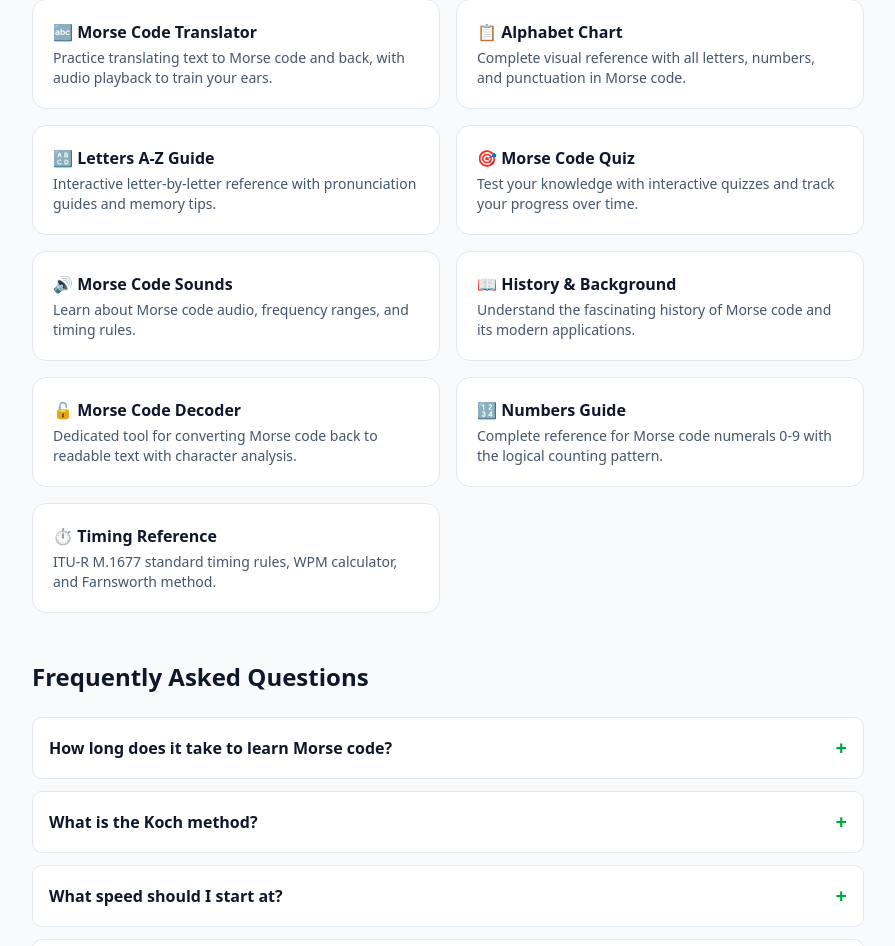
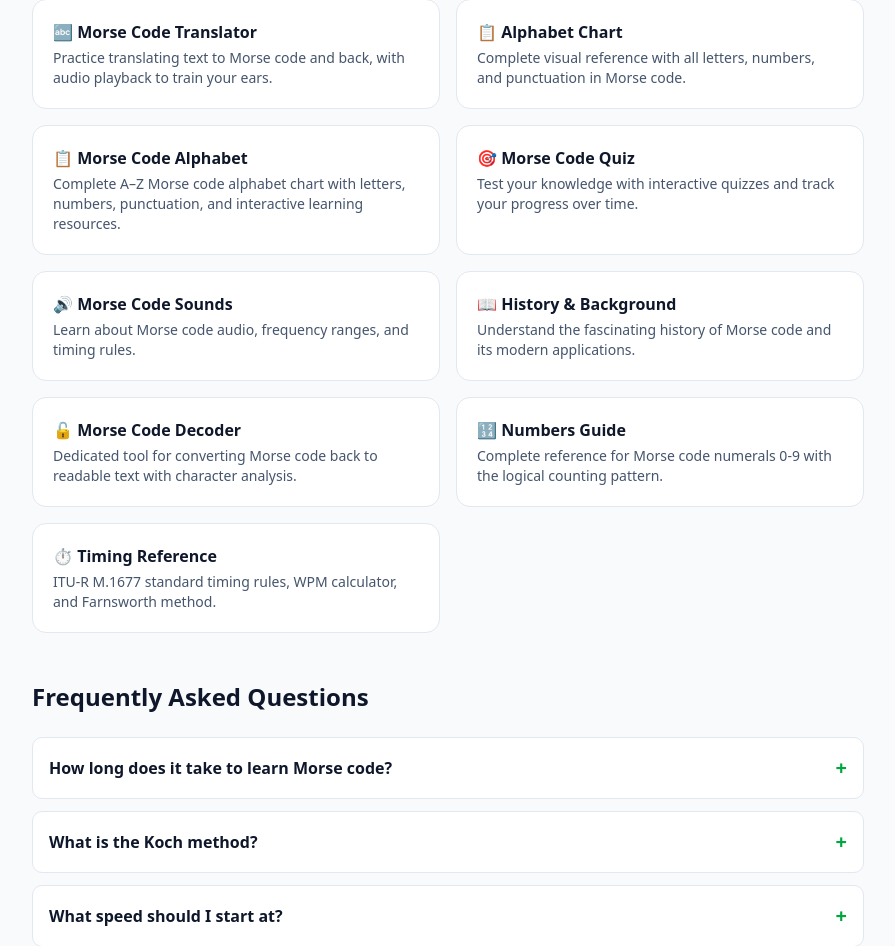
Before and after one commit to muzamil4382-hue/Morse-code-0.2, a Next.js app: page /learn-morse-code in a window 1280 px wide. Shown: the part 2880-3826 px from the top of the page, without its empty margins (192-1087 px from the left). Built offline with nearby package versions, Linux system fonts and the light colour scheme.

Commit message:
Revise Morse code alphabet link and description
Updated the Morse code alphabet link to include a complete A–Z chart with interactive resources.

```diff
--- a/src/app/learn-morse-code/page.tsx
+++ b/src/app/learn-morse-code/page.tsx
@@ -157,10 +157,14 @@ export default function LearnMorseCodePage() {
               <h3 className="font-semibold text-slate-900 group-hover:text-green-600 transition-colors mb-1">📋 Alphabet Chart</h3>
               <p className="text-sm text-slate-600">Complete visual reference with all letters, numbers, and punctuation in Morse code.</p>
             </Link>
-            <Link href="/morse-code-letters" className="p-5 bg-white border border-slate-200 rounded-xl hover:border-green-400 hover:shadow-sm transition-all group">
-              <h3 className="font-semibold text-slate-900 group-hover:text-green-600 transition-colors mb-1">🔠 Letters A-Z Guide</h3>
-              <p className="text-sm text-slate-600">Interactive letter-by-letter reference with pronunciation guides and memory tips.</p>
-            </Link>
+            <Link href="/morse-code-alphabet" className="p-5 bg-white border border-slate-200 rounded-xl hover:border-green-400 hover:shadow-sm transition-all group">
+  <h3 className="font-semibold text-slate-900 group-hover:text-green-600 transition-colors mb-1">
+    📋 Morse Code Alphabet
+  </h3>
+  <p className="text-sm text-slate-600">
+    Complete A–Z Morse code alphabet chart with letters, numbers, punctuation, and interactive learning resources.
+  </p>
+</Link>
             <Link href="/morse-code-quiz" className="p-5 bg-white border border-slate-200 rounded-xl hover:border-green-400 hover:shadow-sm transition-all group">
               <h3 className="font-semibold text-slate-900 group-hover:text-green-600 transition-colors mb-1">🎯 Morse Code Quiz</h3>
               <p className="text-sm text-slate-600">Test your knowledge with interactive quizzes and track your progress over time.</p>
```
